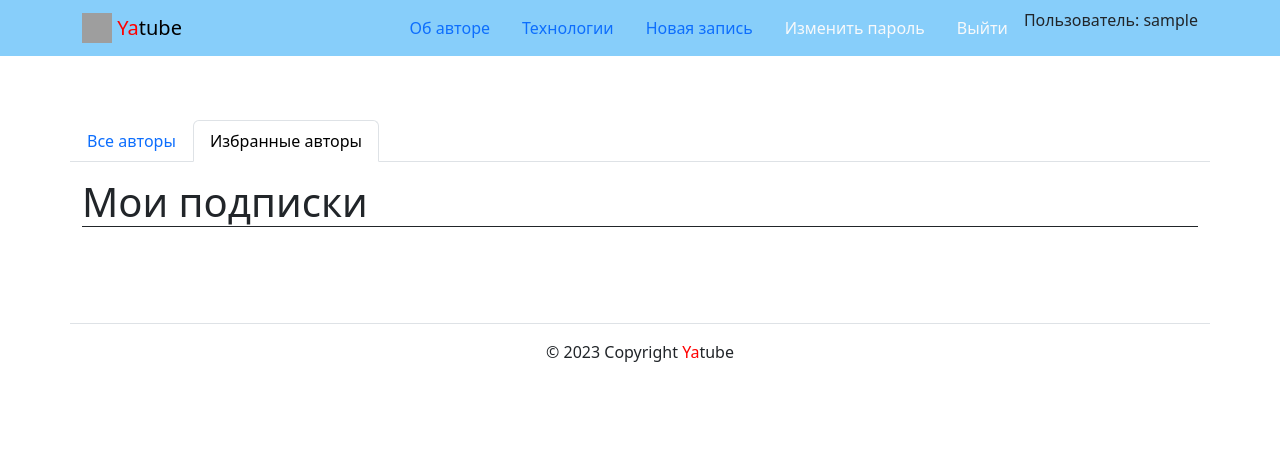
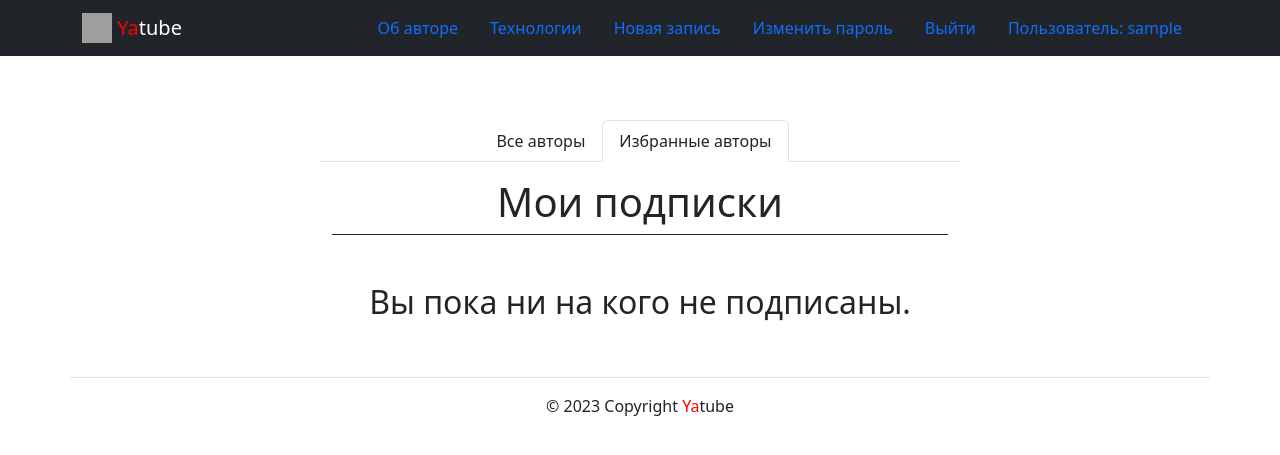
Before and after one commit to xaer981/yatube, a Django app: page /follow/ in a window 1280 px wide. Shown: the top 455 px of the page. Run offline with Django 3.2, Linux system fonts and the light colour scheme; the visitor is signed in with stand-in values (Sample User, id 1); data comes from the database, SQL or seed files in the repository; data that the repository does not hold is empty; some libraries are stand-ins or nearby versions; grey boxes are pictures that could not be loaded.

Commit message:
Fix design for publishing

```diff
--- a/yatube/templates/about/author.html
+++ b/yatube/templates/about/author.html
@@ -2,7 +2,7 @@
 {% block title %}Об авторе{% endblock title %}
 {% block content %}
 
-<div class="container col-md-6">
+<div class="container col-lg-6 col-md-10 col-sm-12">
   <div class="display-2 text-center py-3">
     <h2>Об авторе</h2>
   </div>
--- a/yatube/templates/about/tech.html
+++ b/yatube/templates/about/tech.html
@@ -2,7 +2,7 @@
 {% block title %}О технологиях{% endblock title %}
 {% block content %}
 
-<div class="container col-md-6">
+<div class="container col-lg-6 col-md-10 col-sm-12">
   <div class="display-2 text-center py-3">
     <h2>Технологии</h2>
   </div>
--- a/yatube/templates/base.html
+++ b/yatube/templates/base.html
@@ -11,6 +11,7 @@
     <meta name="msapplication-TileColor" content="#000">
     <meta name="theme-color" content="#ffffff">
     <link rel="stylesheet" href="{% static 'css/bootstrap.min.css' %}">
+    <link rel="stylesheet" href="{% static 'css/custom.css' %}">
     <script src="{% static 'js/bootstrap.min.js' %}"></script>
     <title>
       {% block title %}
--- a/yatube/templates/includes/header.html
+++ b/yatube/templates/includes/header.html
@@ -1,6 +1,6 @@
 {% load static %}
 <header>
-  <nav class="navbar navbar-expand-lg navbar-light" style="background-color: lightskyblue">
+  <nav class="navbar navbar-expand-lg navbar-dark bg-dark">
     <div class="container d-flex">
       <a class="navbar-brand" href="{% url 'posts:index' %}">
         <img src="{% static 'img/logo.png' %}" width="30" height="30" class="d-inline-block align-top" alt="">
@@ -27,23 +27,25 @@
                href="{% url 'posts:post_create' %}">Новая запись</a>
           </li>
           <li class="nav-item">
-            <a class="nav-link link-light {% if view_name == 'users:password_change' %}active{% endif %}"
+            <a class="nav-link {% if view_name == 'users:password_change' %}active{% endif %}"
                href="{% url 'users:password_change' %}">Изменить пароль</a>
           </li>
           <li class="nav-item">
-            <a class="nav-link link-light" href="{% url 'users:logout' %}">Выйти</a>
+            <a class="nav-link" href="{% url 'users:logout' %}">Выйти</a>
           </li>
-          <li>
+          <li class="nav-item">
+            <a class="nav-link" href="{% url 'posts:profile' request.user.username %}">
             Пользователь: {{ request.user }}
+            </a>
           </li>
 
           {% else %}
           <li class="nav-item">
-            <a class="nav-link link-light {% if view_name == 'users:login' %}active{% endif %}"
+            <a class="nav-link {% if view_name == 'users:login' %}active{% endif %}"
                href="{% url 'users:login' %}">Войти</a>
           </li>
           <li class="nav-item">
-            <a class="nav-link link-light {% if view_name == 'users:signup' %}active{% endif %}"
+            <a class="nav-link {% if view_name == 'users:signup' %}active{% endif %}"
                href="{% url 'users:signup' %}">Регистрация</a>
           </li>
           {% endif %}
--- a/yatube/templates/includes/posts/switcher.html
+++ b/yatube/templates/includes/posts/switcher.html
@@ -1,10 +1,10 @@
 {% if user.is_authenticated %}
   {% with request.resolver_match.view_name as view_name %}
   <div class="row my-3">
-    <ul class="nav nav-tabs">
+    <ul class="nav nav-tabs justify-content-center">
       <li class="nav-item">
         <a
-          class="nav-link {% if view_name == 'posts:index' %}active{% endif %}"
+          class="nav-link link-dark {% if view_name == 'posts:index' %}active{% endif %}"
           href="{% url 'posts:index' %}"
         >
           Все авторы
@@ -12,7 +12,7 @@
       </li>
       <li class="nav-item">
         <a
-           class="nav-link {% if view_name == 'posts:follow_index' %}active{% endif %}"
+           class="nav-link link-dark {% if view_name == 'posts:follow_index' %}active{% endif %}"
            href="{% url 'posts:follow_index' %}"
         >
           Избранные авторы
--- a/yatube/templates/posts/create_post.html
+++ b/yatube/templates/posts/create_post.html
@@ -10,7 +10,7 @@
 
 {% block content %}
 
-  <div class="container py-5">
+  <div class="container col-lg-6 col-md-10 col-sm-12 py-5">
     {% if is_edit %}
       {% url 'posts:post_edit' post.id as action_url %}
       {% include 'includes/form_work.html' with card_header='Редактировать запись' button_text='Сохранить' action_url=action_url %}
--- a/yatube/templates/posts/follow.html
+++ b/yatube/templates/posts/follow.html
@@ -2,14 +2,18 @@
 {% load cache %}
 {% block title %}Мои подписки{% endblock title %}
 {% block content %}
-  <div class="container py-5">
+  <div class="container col-lg-6 col-md-10 col-sm-12 py-5">
     {% include 'includes/posts/switcher.html' %}
-    <h1 class="mb-5 border-bottom border-dark">Мои подписки</h1>
-    {% for post in page_obj %}
-      {% include 'includes/posts/post_article.html' with group_posts_button=True %}
+    <h1 class="mb-5 pb-2 border-bottom border-dark text-center">Мои подписки</h1>
+    {% if page_obj %}
+      {% for post in page_obj %}
+        {% include 'includes/posts/post_article.html' with group_posts_button=True %}
 
-      {% if not forloop.last %}<hr>{% endif %}
-    {% endfor %}
+        {% if not forloop.last %}<hr>{% endif %}
+      {% endfor %}
+    {% else %}
+      <h2 class="text-center">Вы пока ни на кого не подписаны.</h1>
+    {% endif %}
 
     {% include 'includes/posts/paginator.html' %}
 
--- a/yatube/templates/posts/group_list.html
+++ b/yatube/templates/posts/group_list.html
@@ -2,7 +2,7 @@
 {% block title %}{{ group.title }}{% endblock title %}
 {% block content %}
 
-  <div class="container py-5">
+  <div class="container col-lg-6 col-md-10 col-sm-12 py-5">
     <h1>{{ group.title }}</h1>
     <p>{{ group.description }}</p>
     {% for post in page_obj %}
--- a/yatube/templates/posts/index.html
+++ b/yatube/templates/posts/index.html
@@ -2,14 +2,12 @@
 {% load cache %}
 {% block title %}Последние обновления на сайте{% endblock title %}
 {% block content %}
-  <div class="container py-5">
+  <div class="container col-lg-6 col-md-10 col-sm-12 py-5">
     {% include 'includes/posts/switcher.html' %}
-    <h1 class="mb-5 border-bottom border-dark">Последние обновления на сайте</h1>
+    <h1 class="mb-5 pb-2 border-bottom border-dark text-center">Последние обновления на сайте</h1>
     {% cache 20 index_page %}
       {% for post in page_obj %}
         {% include 'includes/posts/post_article.html' with group_posts_button=True %}
-
-        {% if not forloop.last %}<hr>{% endif %}
       {% endfor %}
     {% endcache %}
 
--- a/yatube/templates/users/logged_out.html
+++ b/yatube/templates/users/logged_out.html
@@ -3,7 +3,7 @@
 {% block content %}
   <div class="row justify-content-center">
       <div class="col-md-6 p-5">
-        <div class="card">
+        <div class="card card-light text-center">
           <div class="card-header">
             Выход
           </div>
```
Also changed, not shown: yatube/templates/includes/form_work.html (+5 -5 lines), yatube/templates/includes/posts/post_article.html (+22 -19 lines), yatube/templates/posts/post_detail.html (+42 -27 lines), yatube/templates/posts/profile.html (+20 -7 lines).
